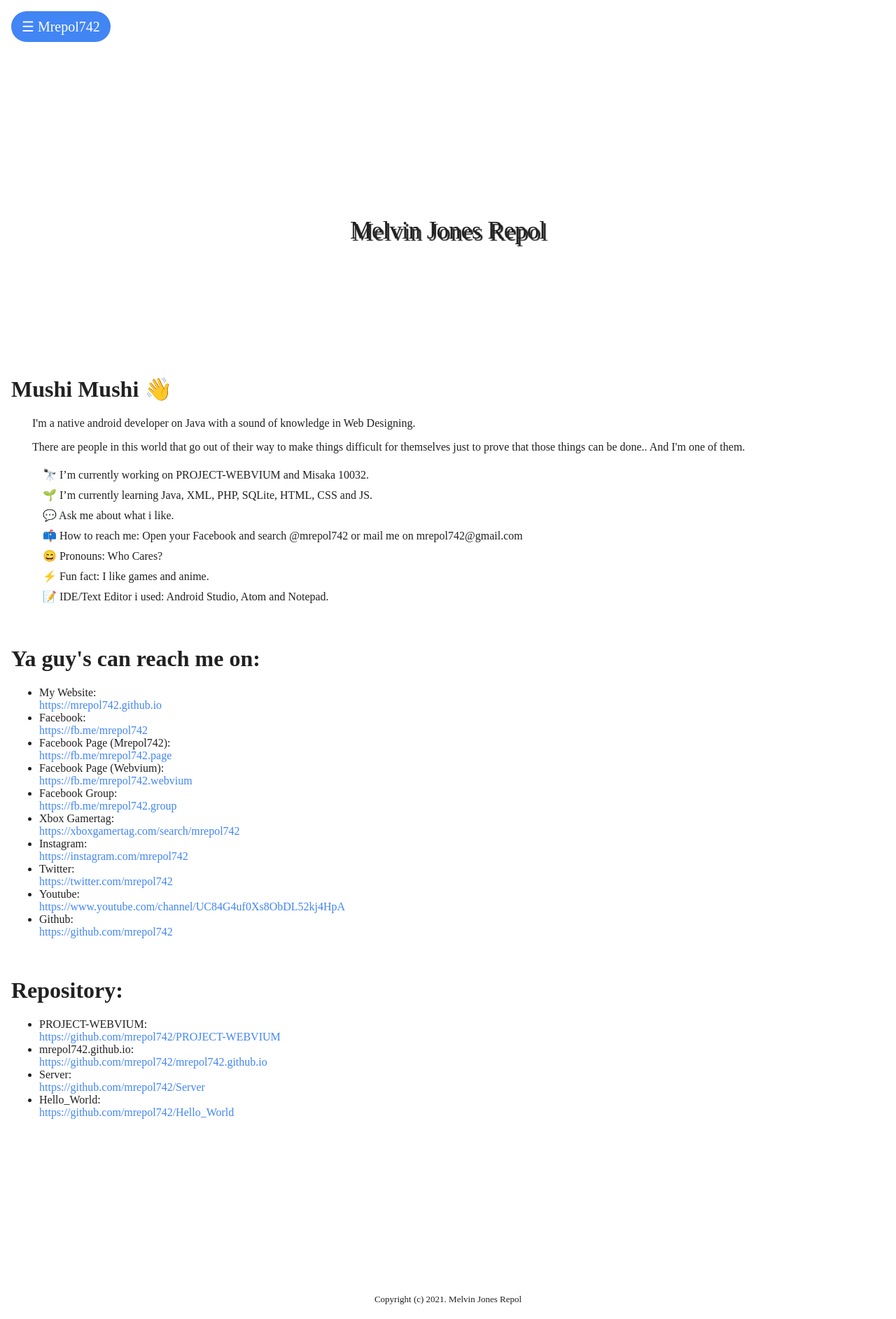
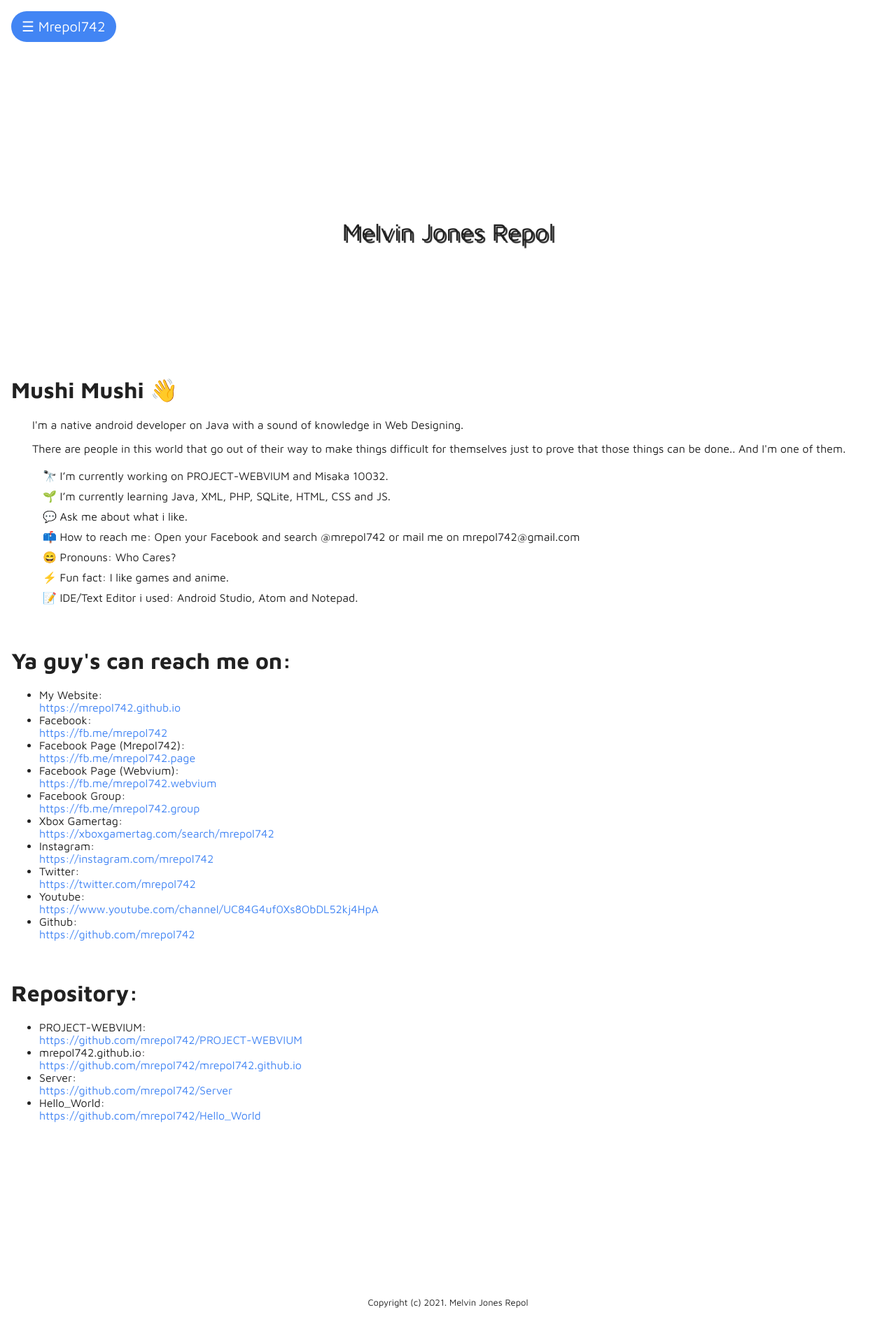
Before and after one commit to mrepol742/mrepol742.github.io, a PHP site: page / in a window 1280 px wide. Shown: the whole page at 70% size. Before the commit the page ends 1864 px from the top, so only its background shows below. Run offline with PHP 8.4, Linux system fonts and the light colour scheme.

Commit message:
Initial commit for v21.04.26

```diff
--- a/PROJECT-WEBVIUM/index.css
+++ b/PROJECT-WEBVIUM/index.css
@@ -17,8 +17,7 @@
 
 @font-face {
     font-family: Maven-Pro;
-    //src: url("../fonts/Maven%20Pro.ttf");
-    src: local('Maven Pro'), url('../fonts/Maven%20Pro.ttf2') format('ttf')
+    src: url("../fonts/Maven%20Pro.ttf");
 }
 
 ::selection {
--- a/index.css
+++ b/index.css
@@ -17,8 +17,7 @@
 
 @font-face {
     font-family: Maven-Pro;
-    //src: url("fonts/Maven%20Pro.ttf");
-    src: local('Maven Pro'), url('fonts/Maven%20Pro.ttf2') format('ttf')
+    src: url("fonts/Maven%20Pro.ttf");
 }
 
 ::selection {
```
Also changed, not shown: PROJECT-WEBVIUM/index.html (+1 -8 lines).
